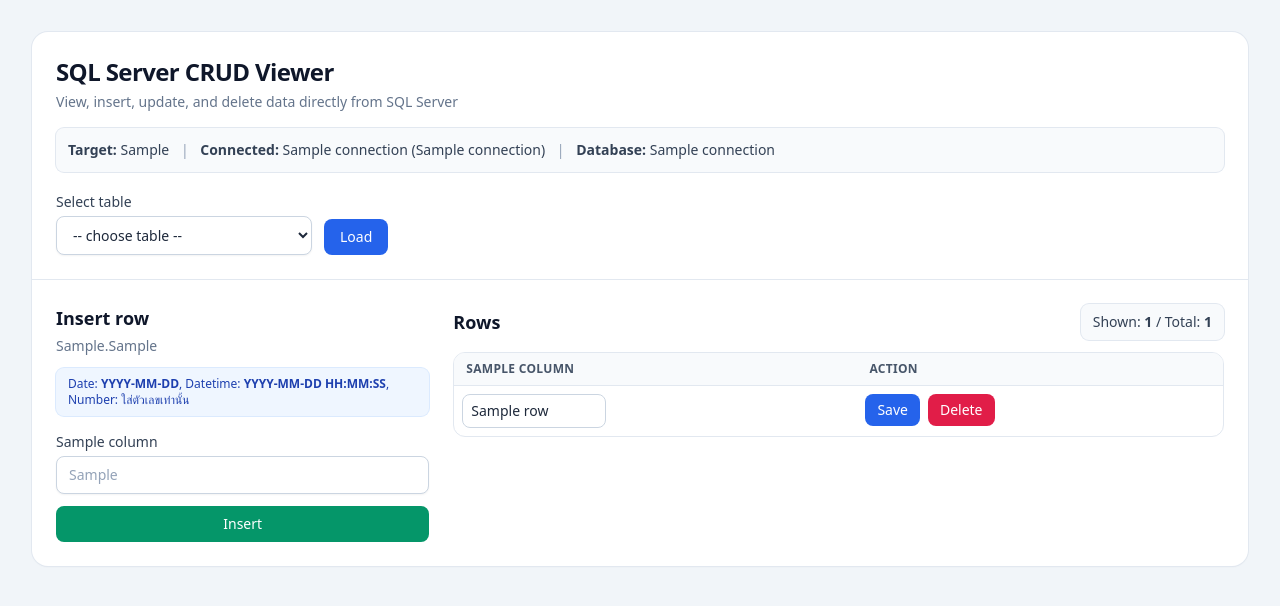
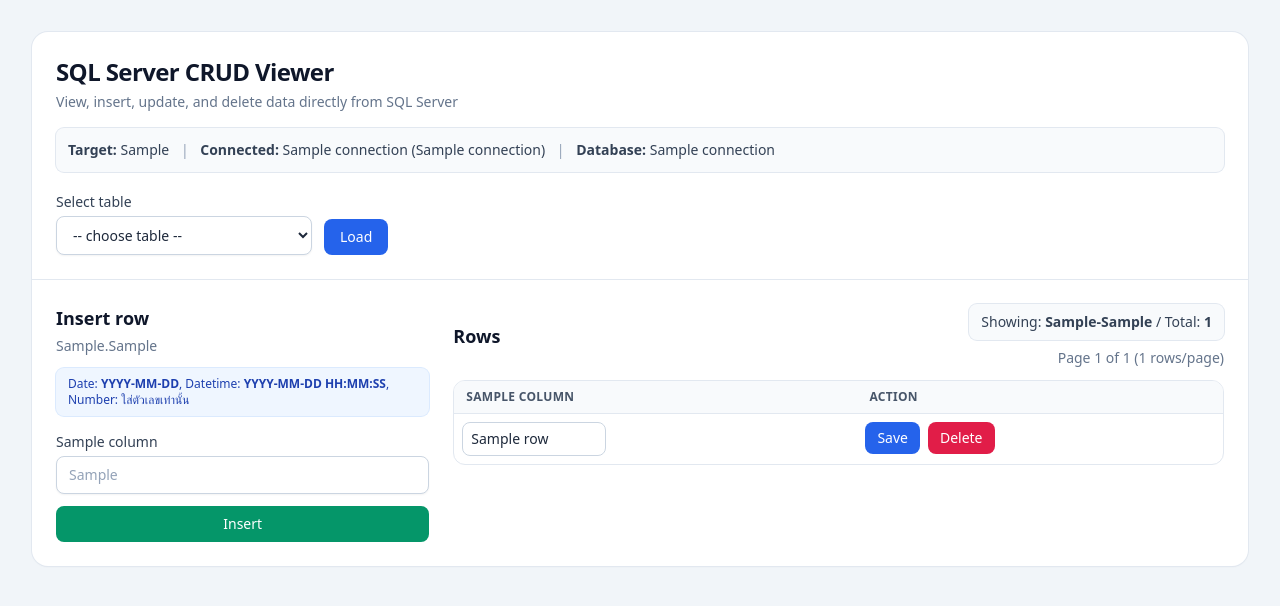
Before and after one commit to norn010/SQL-Server-CRUD-Viewer, a FastAPI app: template app/templates/index.html in a window 1280 px wide. Shown: the top 606 px of the page. Run offline with FastAPI, Linux system fonts and the light colour scheme; the template is opened without the code that fills it: most values are stand-ins (such as "Sample title", 1, 10 or a date in 2020); some libraries are stand-ins or nearby versions.

Commit message:
row/page

```diff
--- a/app/main.py
+++ b/app/main.py
@@ -15,6 +15,7 @@ from .db import get_connection
 
 app = FastAPI(title="SQL Server CRUD Viewer")
 templates = Jinja2Templates(directory=str(Path(__file__).resolve().parent / "templates"))
+PAGE_SIZE = 200
 
 
 def quote_ident(name: str) -> str:
@@ -70,6 +71,14 @@ def _error_text(exc: Exception) -> str:
     if isinstance(exc, pyodbc.Error) and exc.args:
         return str(exc.args[1] if len(exc.args) > 1 else exc.args[0])
     return str(exc)
+
+
+def _safe_page(value: Any, default: int = 1) -> int:
+    try:
+        page = int(str(value))
+        return page if page > 0 else default
+    except Exception:
+        return default
 
 
 def current_connection_info() -> dict[str, str]:
@@ -177,29 +186,49 @@ def table_primary_key(schema: str, table: str) -> str | None:
     return rows[0]
 
 
-def table_rows(schema: str, table: str, limit: int = 200) -> list[dict[str, Any]]:
-    cols = table_columns(schema, table)
+def table_rows(
+    schema: str,
+    table: str,
+    cols: list[dict[str, Any]],
+    limit: int = PAGE_SIZE,
+    offset: int = 0,
+    order_column: str | None = None,
+) -> list[dict[str, Any]]:
     if not cols:
         return []
+    sort_col = order_column or cols[0]["name"]
     table_sql = f"{quote_ident(schema)}.{quote_ident(table)}"
-    query = f"SELECT TOP ({int(limit)}) * FROM {table_sql}"
+    query = (
+        f"SELECT * FROM {table_sql} "
+        f"ORDER BY {quote_ident(sort_col)} "
+        "OFFSET ? ROWS FETCH NEXT ? ROWS ONLY"
+    )
     with get_connection() as conn:
         cur = conn.cursor()
-        cur.execute(query)
+        cur.execute(query, int(offset), int(limit))
         rows = cur.fetchall()
     col_names = [c["name"] for c in cols]
     return [dict(zip(col_names, row)) for row in rows]
 
 
 @app.get("/", response_class=HTMLResponse)
-def home(request: Request, schema: str | None = None, table: str | None = None):
+def home(
+    request: Request,
+    schema: str | None = None,
+    table: str | None = None,
+    page: str | None = None,
+):
     tables = list_tables()
     connection = current_connection_info()
+    current_page = _safe_page(page, 1)
     selected_schema = schema
     selected_table = table
     columns: list[dict[str, Any]] = []
     rows: list[dict[str, Any]] = []
     total_rows = 0
+    total_pages = 1
+    row_start = 0
+    row_end = 0
     pk_column: str | None = None
     error_message: str | None = request.query_params.get("error")
 
@@ -209,8 +238,22 @@ def home(request: Request, schema: str | None = None, table: str | None = None):
             if not columns:
                 raise HTTPException(status_code=404, detail="Table not found")
             pk_column = table_primary_key(schema, table)
-            rows = table_rows(schema, table, limit=200)
             total_rows = table_count(schema, table)
+            total_pages = max(1, (total_rows + PAGE_SIZE - 1) // PAGE_SIZE)
+            current_page = min(current_page, total_pages)
+            offset = (current_page - 1) * PAGE_SIZE
+            order_column = pk_column or columns[0]["name"]
+            rows = table_rows(
+                schema,
+                table,
+                cols=columns,
+                limit=PAGE_SIZE,
+                offset=offset,
+                order_column=order_column,
+            )
+            if total_rows > 0:
+                row_start = offset + 1
+                row_end = min(offset + len(rows), total_rows)
         except Exception as exc:  # pragma: no cover
             error_message = str(exc)
 
@@ -225,6 +268,13 @@ def home(request: Request, schema: str | None = None, table: str | None = None):
             "columns": columns,
             "rows": rows,
             "total_rows": total_rows,
+            "current_page": current_page,
+            "total_pages": total_pages,
+            "page_size": PAGE_SIZE,
+            "row_start": row_start,
+            "row_end": row_end,
+            "has_prev": current_page > 1,
+            "has_next": current_page < total_pages,
             "pk_column": pk_column,
             "error_message": error_message,
         },
@@ -234,6 +284,7 @@ def home(request: Request, schema: str | None = None, table: str | None = None):
 @app.post("/table/{schema}/{table}/insert")
 async def insert_row(schema: str, table: str, request: Request):
     form = await request.form()
+    current_page = _safe_page(form.get("_page"), 1)
     cols = table_columns(schema, table)
     if not cols:
         raise HTTPException(status_code=404, detail="Table not found")
@@ -251,7 +302,10 @@ async def insert_row(schema: str, table: str, request: Request):
                 values[name] = normalize_input_value(raw, str(col.get("data_type", "")))
             except Exception as exc:
                 return RedirectResponse(
-                    url=f"/?schema={schema}&table={table}&error={quote_plus(f'Invalid value for {name}: {exc}')}",
+                    url=(
+                        f"/?schema={schema}&table={table}&page={current_page}"
+                        f"&error={quote_plus(f'Invalid value for {name}: {exc}')}"
+                    ),
                     status_code=303,
                 )
 
@@ -270,12 +324,15 @@ async def insert_row(schema: str, table: str, request: Request):
             conn.commit()
     except Exception as exc:
         return RedirectResponse(
-            url=f"/?schema={schema}&table={table}&error={quote_plus(_error_text(exc))}",
+            url=(
+                f"/?schema={schema}&table={table}&page={current_page}"
+                f"&error={quote_plus(_error_text(exc))}"
+            ),
             status_code=303,
         )
 
     return RedirectResponse(
-        url=f"/?schema={schema}&table={table}",
+        url=f"/?schema={schema}&table={table}&page={current_page}",
         status_code=303,
     )
 
@@ -288,6 +345,7 @@ async def update_row(schema: str, table: str, pk_value: str, request: Request):
         raise HTTPException(status_code=400, detail="Table or primary key not found")
 
     form = await request.form()
+    current_page = _safe_page(form.get("_page"), 1)
     allowed_cols = {c["name"] for c in cols}
     set_values: dict[str, Any] = {}
     col_map = {c["name"]: c for c in cols}
@@ -301,7 +359,10 @@ async def update_row(schema: str, table: str, pk_value: str, request: Request):
                 set_values[key] = normalize_input_value(raw, str(col_map[key].get("data_type", "")))
             except Exception as exc:
                 return RedirectResponse(
-                    url=f"/?schema={schema}&table={table}&error={quote_plus(f'Invalid value for {key}: {exc}')}",
+                    url=(
+                        f"/?schema={schema}&table={table}&page={current_page}"
+                        f"&error={quote_plus(f'Invalid value for {key}: {exc}')}"
+                    ),
                     status_code=303,
                 )
 
@@ -323,19 +384,23 @@ async def update_row(schema: str, table: str, pk_value: str, request: Request):
             conn.commit()
     except Exception as exc:
         return RedirectResponse(
-            url=f"/?schema={schema}&table={table}&error={quote_plus(_error_text(exc))}",
+            url=(
+                f"/?schema={schema}&table={table}&page={current_page}"
+                f"&error={quote_plus(_error_text(exc))}"
+            ),
             status_code=303,
         )
 
     return RedirectResponse(
-        url=f"/?schema={schema}&table={table}",
+        url=f"/?schema={schema}&table={table}&page={current_page}",
         status_code=303,
     )
 
 
 @app.post("/table/{schema}/{table}/delete/{pk_value}")
-def delete_row(schema: str, table: str, pk_value: str):
+def delete_row(schema: str, table: str, pk_value: str, page: str | None = None):
     pk_col = table_primary_key(schema, table)
+    current_page = _safe_page(page, 1)
     if not pk_col:
         raise HTTPException(status_code=400, detail="Primary key not found")
 
@@ -348,12 +413,15 @@ def delete_row(schema: str, table: str, pk_value: str):
             conn.commit()
     except Exception as exc:
         return RedirectResponse(
-            url=f"/?schema={schema}&table={table}&error={quote_plus(_error_text(exc))}",
+            url=(
+                f"/?schema={schema}&table={table}&page={current_page}"
+                f"&error={quote_plus(_error_text(exc))}"
+            ),
             status_code=303,
         )
 
     return RedirectResponse(
-        url=f"/?schema={schema}&table={table}",
+        url=f"/?schema={schema}&table={table}&page={current_page}",
         status_code=303,
     )
 
--- a/app/templates/index.html
+++ b/app/templates/index.html
@@ -40,6 +40,7 @@
           </div>
           <input type="hidden" id="schemaInput" name="schema" value="{{ selected_schema or '' }}">
           <input type="hidden" id="tableInput" name="table" value="{{ selected_table or '' }}">
+          <input type="hidden" id="pageInput" name="page" value="1">
           <button type="submit" class="rounded-lg bg-blue-600 px-4 py-2 text-sm font-medium text-white hover:bg-blue-700">Load</button>
         </form>
       </div>
@@ -61,6 +62,7 @@
               </p>
 
               <form method="post" action="/table/{{ selected_schema }}/{{ selected_table }}/insert" class="space-y-3">
+                <input type="hidden" name="_page" value="{{ current_page }}">
                 {% for c in columns %}
                 <div>
                   <label class="mb-1 block text-sm font-medium text-slate-700">{{ c.name }}</label>
@@ -81,8 +83,29 @@
             <div class="lg:col-span-2">
               <div class="mb-3 flex flex-wrap items-center justify-between gap-2">
                 <h2 class="text-lg font-semibold text-slate-900">Rows</h2>
-                <div class="rounded-lg bg-slate-50 px-3 py-2 text-sm text-slate-700 ring-1 ring-slate-200">
-                  Shown: <b>{{ rows|length }}</b> / Total: <b>{{ total_rows }}</b>
+                <div class="flex flex-col items-end gap-2">
+                  <div class="rounded-lg bg-slate-50 px-3 py-2 text-sm text-slate-700 ring-1 ring-slate-200">
+                    Showing: <b>{{ row_start }}-{{ row_end }}</b> / Total: <b>{{ total_rows }}</b>
+                  </div>
+                  <div class="flex flex-wrap items-center justify-end gap-2">
+                    <span class="text-sm text-slate-500">Page {{ current_page }} of {{ total_pages }} ({{ page_size }} rows/page)</span>
+                    {% if has_prev %}
+                      <a
+                        href="/?schema={{ selected_schema }}&table={{ selected_table }}&page={{ current_page - 1 }}"
+                        class="rounded-lg border border-slate-300 bg-white px-3 py-1.5 text-sm text-slate-700 hover:bg-slate-50"
+                      >
+                        Previous
+                      </a>
+                    {% endif %}
+                    {% if has_next %}
+                      <a
+                        href="/?schema={{ selected_schema }}&table={{ selected_table }}&page={{ current_page + 1 }}"
+                        class="rounded-lg bg-blue-600 px-3 py-1.5 text-sm font-medium text-white hover:bg-blue-700"
+                      >
+                        Next ({{ row_end + 1 }}+)
+                      </a>
+                    {% endif %}
+                  </div>
                 </div>
               </div>
 
@@ -111,6 +134,7 @@
                     {% for row in rows %}
                       <tr class="align-top">
                         <form method="post" action="/table/{{ selected_schema }}/{{ selected_table }}/update/{{ row[pk_column] if pk_column else '' }}">
+                          <input type="hidden" name="_page" value="{{ current_page }}">
                           {% for c in columns %}
                             <td class="px-2 py-2">
                               <input
@@ -129,7 +153,7 @@
                                 </button>
                                 <button
                                   type="submit"
-                                  formaction="/table/{{ selected_schema }}/{{ selected_table }}/delete/{{ row[pk_column] }}"
+                                  formaction="/table/{{ selected_schema }}/{{ selected_table }}/delete/{{ row[pk_column] }}?page={{ current_page }}"
                                   onclick="return confirm('Delete row with {{ pk_column }}={{ row[pk_column] }} ?')"
                                   class="rounded-lg bg-rose-600 px-3 py-1.5 text-sm font-medium text-white hover:bg-rose-700"
                                 >
```
